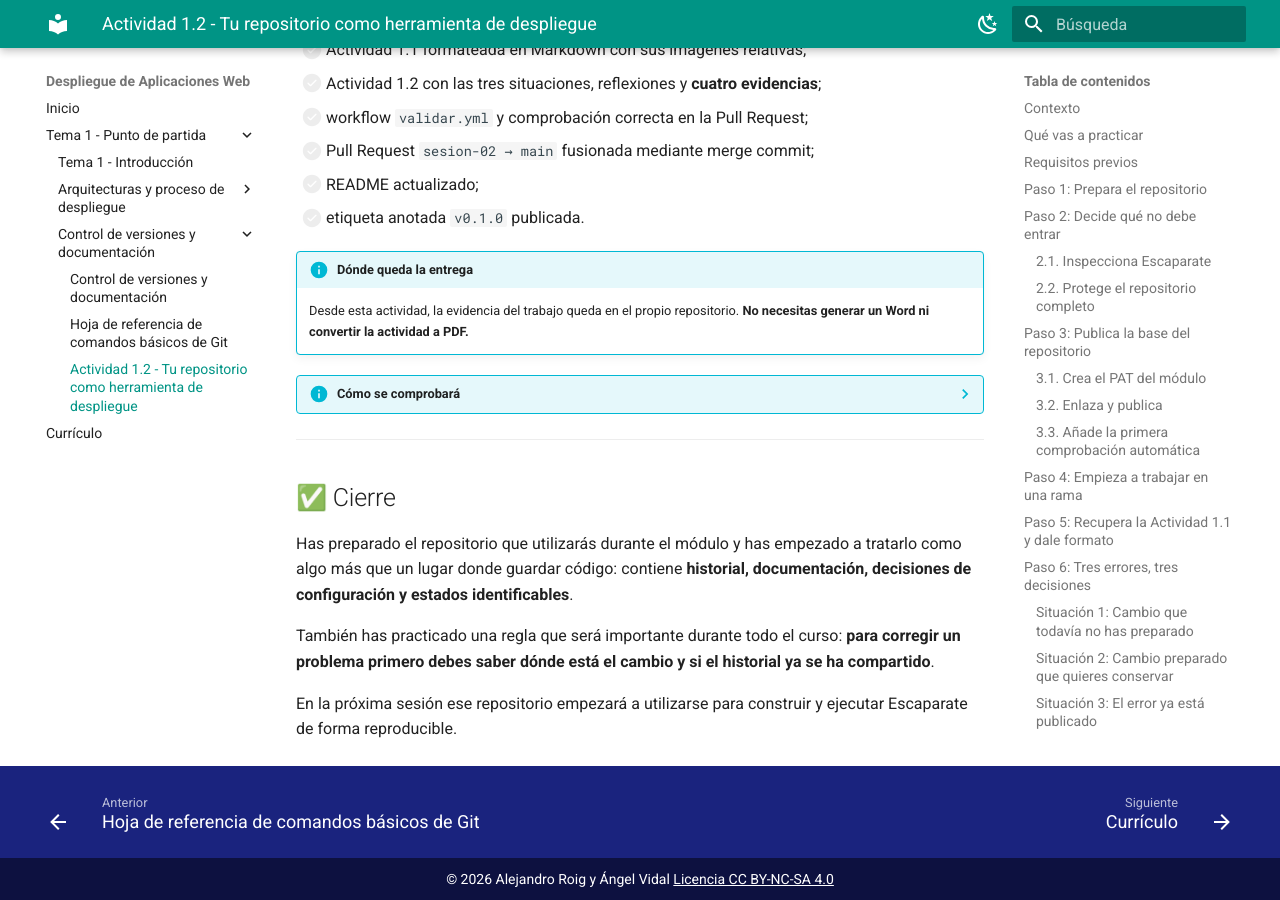
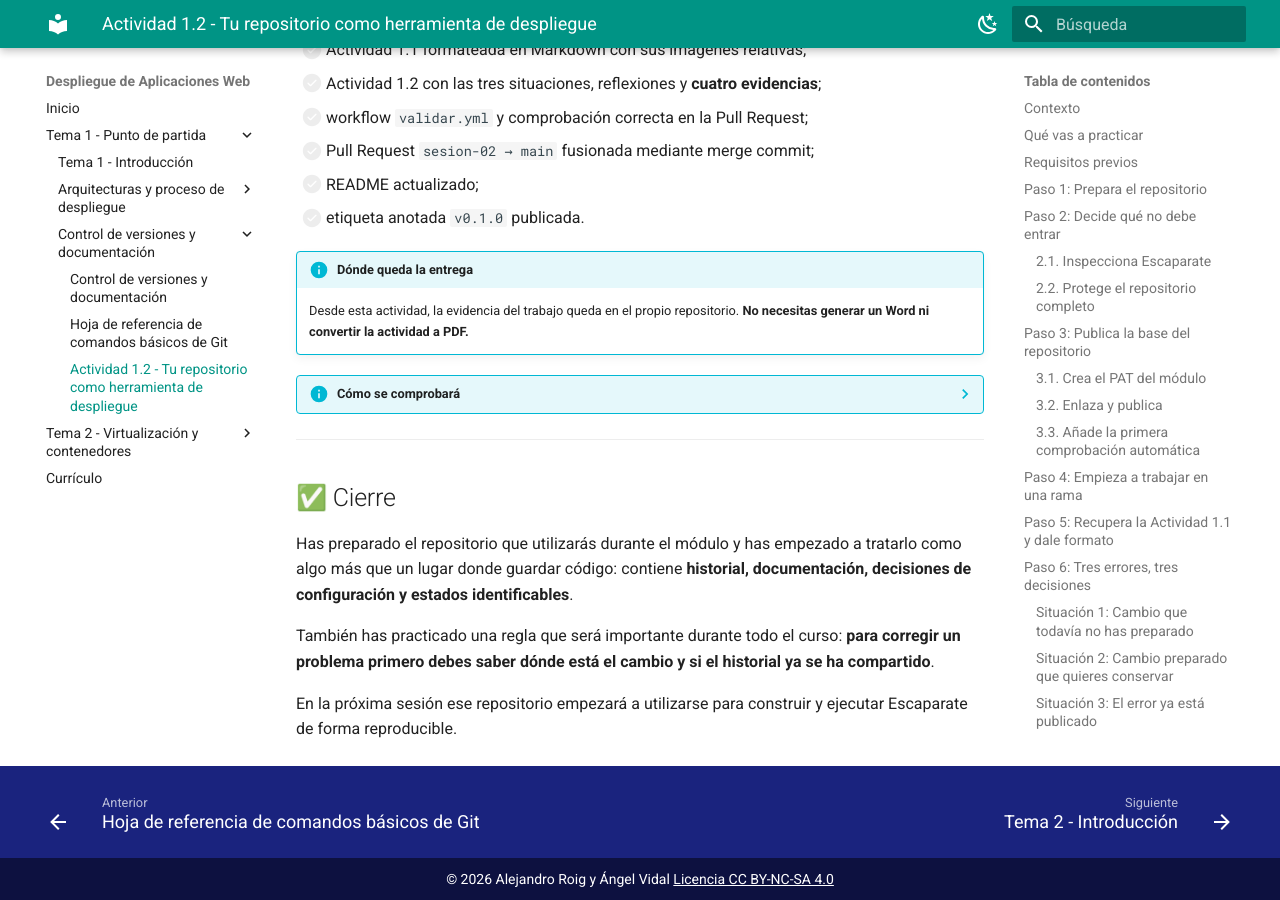
Before and after one commit to alejandroroig/despliegue-daw, an MkDocs documentation site: the page built from docs/tema1/actividad_1_2.md, in a window 1280 px wide and 900 px high, scrolled down 15642 px. Built offline with MkDocs 1.6.1 and Material for MkDocs 9.7.7, drawn with Linux system fonts in a browser that asks for light colours.

Commit message:
publicado tema 2

```diff
--- a/mkdocs.yml
+++ b/mkdocs.yml
@@ -38,17 +38,17 @@ nav:
           - Hoja de referencia de comandos básicos de Git: tema1/resumen-git.md
           - Actividad 1.2 - Tu repositorio como herramienta de despliegue: tema1/actividad_1_2.md
 
-#   - Tema 2 - Virtualización y contenedores:
-#       - Tema 2 - Introducción: tema2/index.md
-#       - Fundamentos de contenedores:
-#           - Fundamentos de contenedores: tema2/fundamentos-contenedores.md
-#           - Actividad 2.1 - Ejecutar, inspeccionar y publicar: tema2/actividad_2_1.md
-#       - Imágenes de contenedores:
-#           - Imágenes de contenedores: tema2/imagenes-contenedores.md
-#           - Actividad 2.2 - Empaquetar Escaparate: tema2/actividad_2_2.md
-#       - Docker Compose:
-#           - Docker Compose: tema2/docker-compose.md
-#           - Actividad 2.3 - El conjunto entero con un comando: tema2/actividad_2_3.md
+  - Tema 2 - Virtualización y contenedores:
+      - Tema 2 - Introducción: tema2/index.md
+      - Fundamentos de contenedores:
+          - Fundamentos de contenedores: tema2/fundamentos-contenedores.md
+          - Actividad 2.1 - Ejecutar, inspeccionar y publicar: tema2/actividad_2_1.md
+      - Imágenes de contenedores:
+          - Imágenes de contenedores: tema2/imagenes-contenedores.md
+          - Actividad 2.2 - Empaquetar Escaparate: tema2/actividad_2_2.md
+      - Docker Compose:
+          - Docker Compose: tema2/docker-compose.md
+          - Actividad 2.3 - El conjunto entero con un comando: tema2/actividad_2_3.md
 
 #   - Tema 3 - Publicación y ejecución de aplicaciones web:
 #       - Tema 3 - Introducción: tema3/index.md
```
